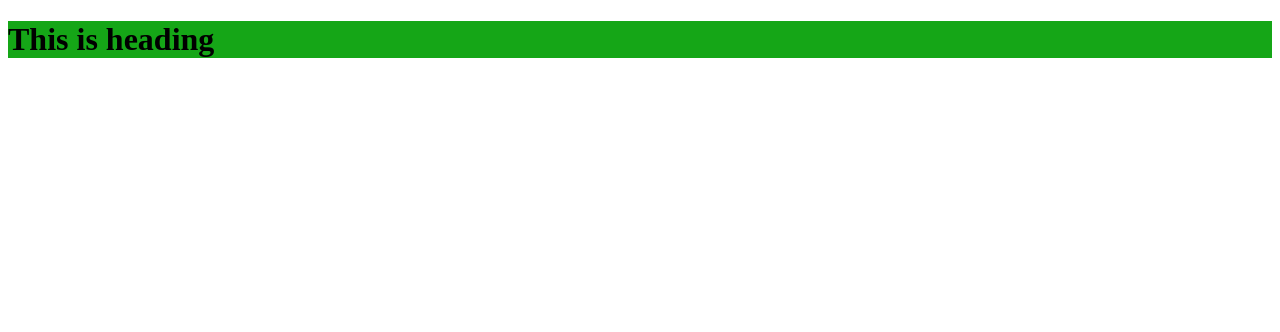
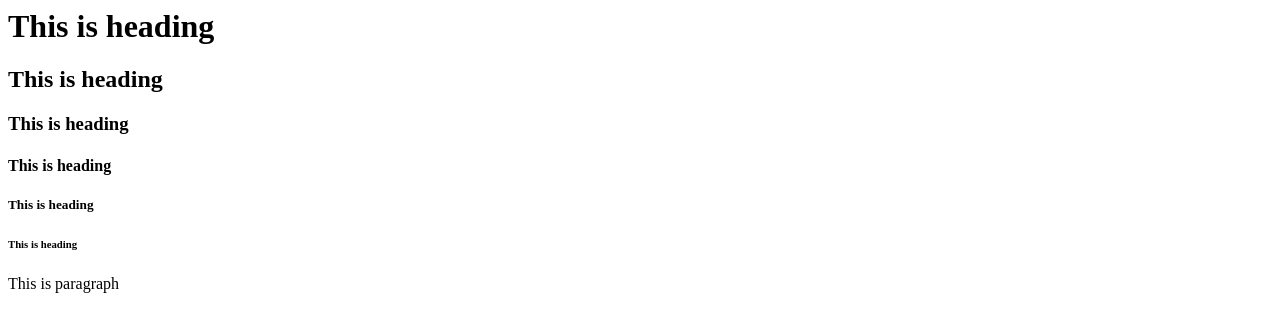
Before and after one commit to 92-vasim/computer-tutorials, a plain HTML site: page index.html in a window 1280 px wide. Drawn offline with Linux system fonts and the light colour scheme.

Commit message:
corel draw

```diff
--- a/index.html
+++ b/index.html
@@ -1,11 +1,15 @@
-<!DOCTYPE html>
-<html lang="en">
-<head>
-    <meta charset="UTF-8">
-    <meta name="viewport" content="width=device-width, initial-scale=1.0">
-    <title>Document</title>
-</head>
-<body>
-    <h1 style="background-color: rgb(21, 166, 23);">This is heading</h1>
-</body>
+<html>
+    <head>
+        <title> Google </title>
+    </head>
+    <body>
+        <!-- This heading is used to make the text bold. -->
+        <h1>This is heading</h1>
+        <h2>This is heading</h2>
+        <h3>This is heading</h3>
+        <h4>This is heading</h4>
+        <h5>This is heading</h5>
+        <h6>This is heading</h6>
+        <p>This is paragraph</p>
+    </body>
 </html>
```
Also changed, not shown: Web Desiging/index2.html (added, +8 -0 lines), google.html (added, +9 -0 lines), Graphic designing/CorelDraw/chapter1.txt (added), Graphic designing/CorelDraw/topics.txt (added), MS office/excel/functions.txt, Web Desiging/download.png (added), Web Desiging/html-structure.png (added), Web Desiging/images.png (added), Web Desiging/index.html (added), Web Desiging/notes.txt (added), 1 other file.
